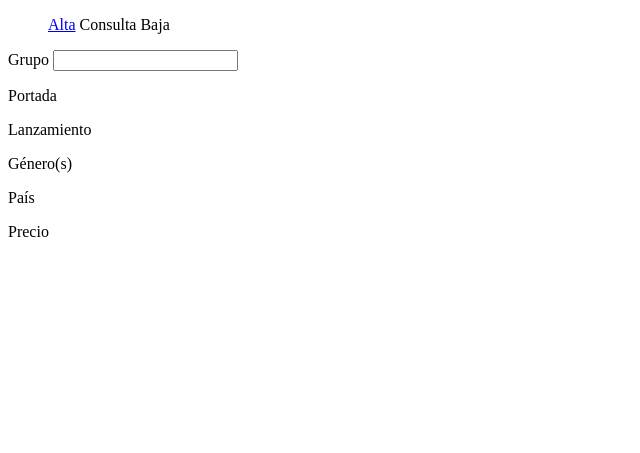
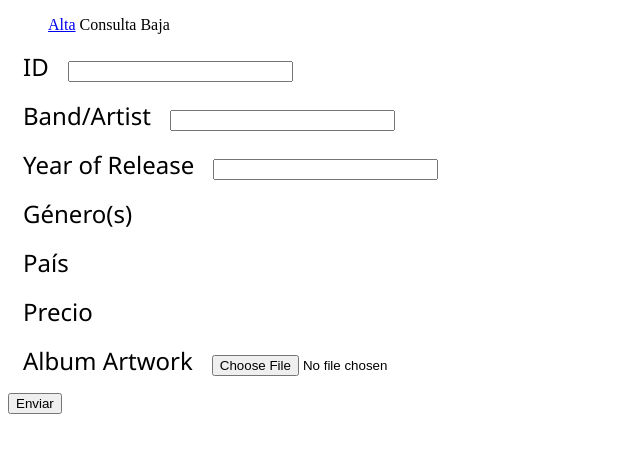
Before and after one commit to Arturo-MR/KillDj, a PHP site: page / in a window 1280 px wide. Shown: the top 453 px of the page, without its empty margins (0-640 px from the left). Run offline with PHP 8.4, Linux system fonts and the light colour scheme.

Commit message:
favicon.png
I have created some favicons. MyScript is not functional but I added for
future purposes.

```diff
--- /dev/null
+++ b/MyScript.js
@@ -0,0 +1,16 @@
+// JavaScript Document
+
+
+(function(){
+	var id, button;
+	id = document.getElementById("id");
+	button = document.getElementById("boton");
+
+	button.addEventListener("click", clicked);
+	function clicked(){
+		var numbers = [];
+		numbers = id.split('');
+		alert(id[1].value);
+	}
+
+})();
--- a/alta.php
+++ b/alta.php
@@ -1,13 +1,22 @@
+<link rel="stylesheet" href="css/styles.css">
+<form action="" method="post" enctype="multipart/form-data">
 <div class="tabla">
-	<form action="" method="post" enctype="multipart/form-data">
-
-			<p><label>Grupo</label>
-				<input type="text" name="grupo" id="grupo"></p>
-			<p><label>Portada</label></p>
-			<p><label>Lanzamiento</label></p>
+		<a href="../../../../../wamp/www/KillDJ/alta.php"></a>
+	  <p>
+	  <label>ID</label>
+		<input name="id" type="text" id="id" size="25" maxlength="10" required pattern=".{4,}[0-9]{6}" title="Remember the ID's standard: 4 Characters, 6 Numbers"/></p>
+      <p>
+      <label>Band/Artist</label>
+		<input name="band" type="text" id="band" size="25" maxlength="100"></p>
+	  <p>
+      <label>Year of Release</label>
+    	<input type = "text" name = "release" size = "25" maxlength = "4" required pattern="[0-9]{4}" title="Just 4 Numbers"></p>
 			<p><label>Género(s)</label></p>
 			<p><label>País</label></p>
 			<p><label>Precio</label></p>
-
-	</form>
+            <p>
+      <label>Album Artwork</label>
+      	<input type="file" name="artwork" id="artwork" /></p>
 </div>
+<button id = "boton">Enviar</button>
+</form>
--- a/css/styles.css
+++ b/css/styles.css
@@ -12,3 +12,13 @@ header ul li{
 
 	display: inline;
 }
+
+label{
+	font-size:25px;
+	margin: 15px;
+	text-align: left;
+	font-family: 'Segoe UI', 'DejaVu Sans', 'Trebuchet MS', Verdana, sans-serif;
+	font-style: normal;
+	font-weight: normal;
+	font-size: 24px;
+}
--- a/index.php
+++ b/index.php
@@ -1,9 +1,10 @@
-<!doctype html>
+<!DOCTYPE html>
 <html lang="en">
 <head>
 	<meta charset="UTF-8">
-	<title>KillDJ</title>
+	<title>KillDJ - Music for Real People</title>
 	<link rel="stylesheet" href="css/styles.css">
+    <link rel="icon" type="image/png" href="images/favicon3.png" />
 </head>
 <body>
 	<header>
@@ -14,4 +15,5 @@
 	</header>
 
 </body>
+<script src = "MyScript.js"></script>
 </html>
```
Also changed, not shown: images/favicon.png (added), images/favicon3.png (added).
